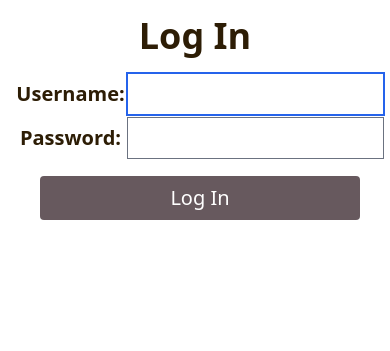
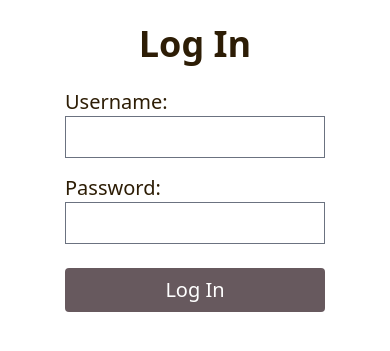
Before and after one commit to laurencmendoza/my-closet-tracker, a Django app: page /accounts/login/ in a window 390 px wide. Shown: the part 64-415 px from the top of the page. Run offline with Django 4.2, Linux system fonts and the light colour scheme; some libraries are stand-ins or nearby versions.

Commit message:
style login screen for mobile responsiveness

```diff
--- a/main_app/templates/registration/login.html
+++ b/main_app/templates/registration/login.html
@@ -1,14 +1,17 @@
 {% extends 'base.html' %}
 {% block content %}
-    <h1 class="text-darkbrown text-4xl text-center m-4 font-bold">Log In</h1>
+    <h1 class="text-darkbrown text-4xl text-center m-6 font-bold">Log In</h1>
 
     <!-- Add the login form -->
-    <form method="POST" action="{% url 'login' %}" class="text-darkbrown text-xl w-[400px] mx-auto">
+    <form method="POST" action="{% url 'login' %}" class="text-darkbrown text-xl w-max mx-auto">
         {% csrf_token %}
-        <table class="text-darkbrown mx-auto my-4">
-            {{form.as_table}}
-        </table>
-        <input type="hidden" name="next" value="{{ next }}">
-        <button type="submit" class="bg-brown py-2 px-4 w-[80%] ml-[40px] text-white rounded hover:bg-darkbrown">Log In</button>
+        <div class="w-[260px]">
+            <p>Username:</p>
+            <input required type="text" name="username" class="w-[260px] mb-4">
+            <p>Password:</p>
+            <input required type="password" name="password" class="w-[260px]">
+            <input type="hidden" name="next" value="{{ next }}">
+            <button type="submit" class="bg-brown my-6 py-2 px-4 w-[260px] text-white rounded hover:bg-darkbrown">Log In</button>
+        </div>
     </form>
 {% endblock %}
--- a/main_app/templates/registration/signup.html
+++ b/main_app/templates/registration/signup.html
@@ -22,6 +22,7 @@
         <input class="my-1 w-[260px]" type="password" name="password2" required placeholder="Confirm Password"/>
         <p class="text-sm text-brown py-1 w-[260px] sm:w-max">Enter the same password as before, for verification.</p>
     </div>
+    <input type="hidden" name="next" value="{{ next }}">
     <button type="submit" class="bg-brown hover:bg-darkbrown text-white w-[260px] h-[40px] rounded-md">Sign Up</button>
     <div class="py-2 pl-3 text-darkbrown">
     Already have an account?
--- a/theme/static/css/dist/styles.css
+++ b/theme/static/css/dist/styles.css
@@ -972,6 +972,10 @@ select {
   margin-bottom: 1.5rem;
 }
 
+.ml-4 {
+  margin-left: 1rem;
+}
+
 .block {
   display: block;
 }
```
